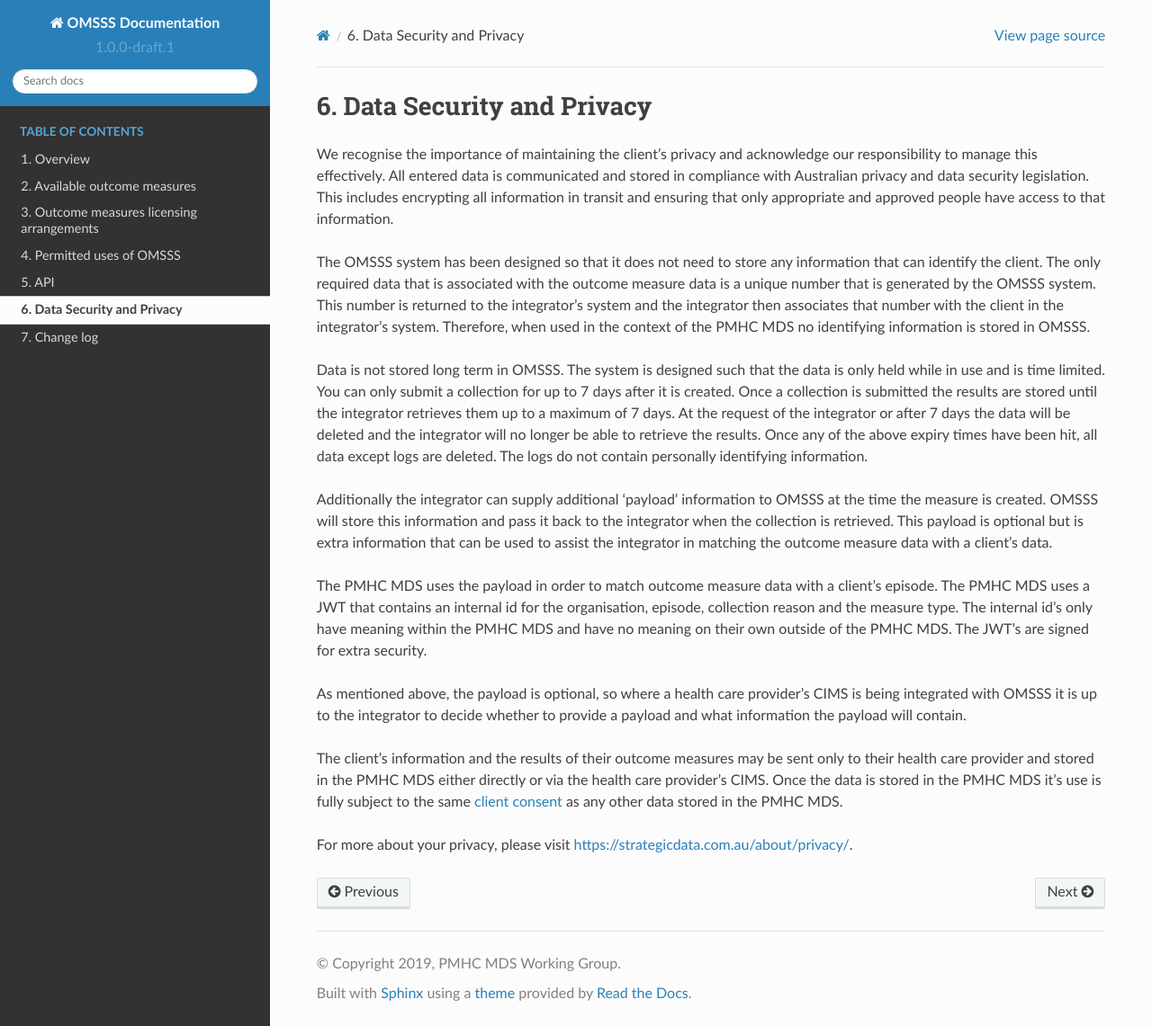
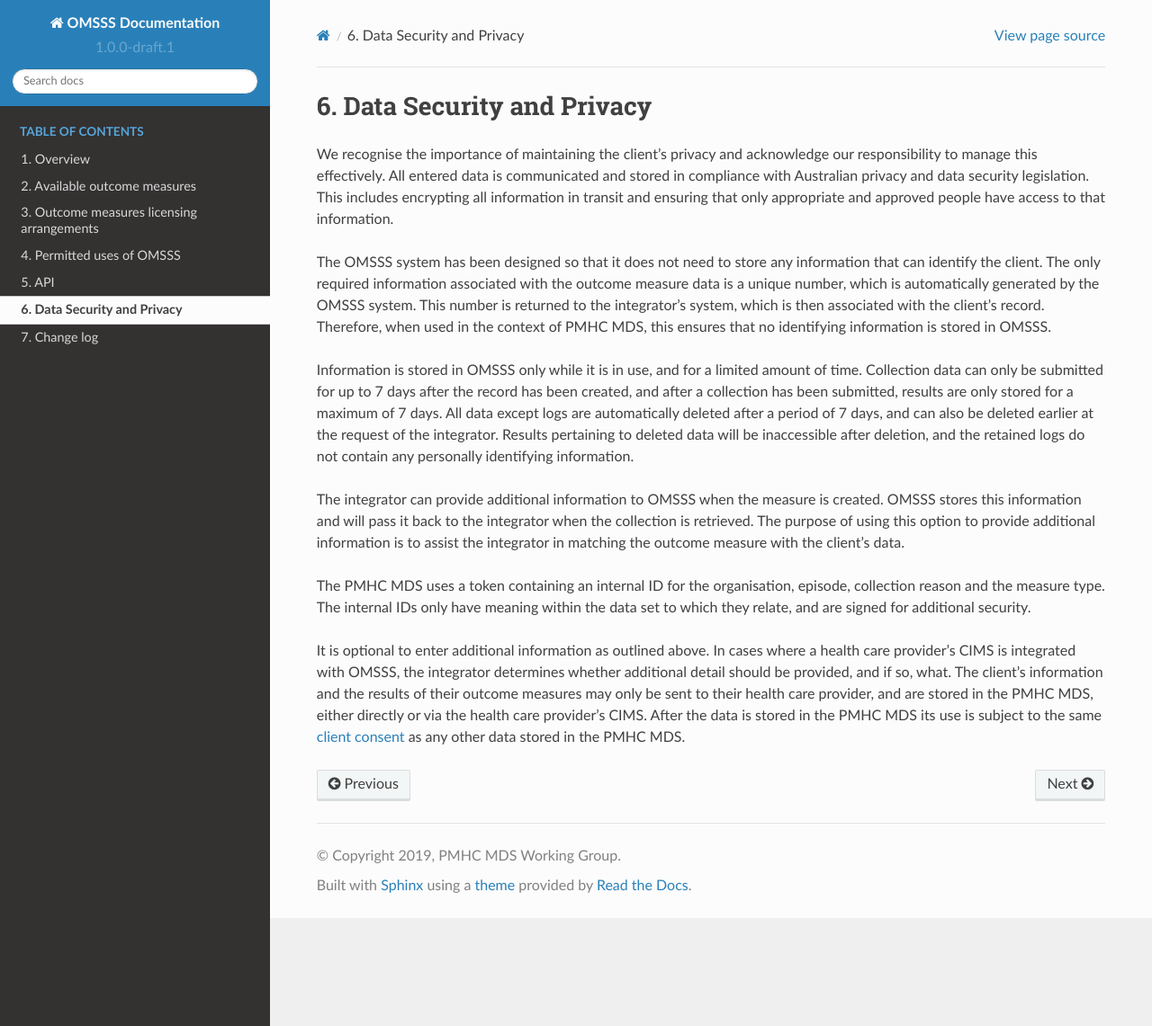
Before and after one commit to logicly-au/docs.omsss.online, a Sphinx documentation site: the page built from doc/data-security-privacy.rst, in a window 1280 px wide and 1141 px high. Shown: the whole window at 90% size. Built offline with Sphinx 7.4.7 and the Read the Docs theme 2.0.0, drawn with Linux system fonts in a browser that asks for light colours.

Commit message:
Updates from Amanda based on Bills comments on https://rt.strategicdata.com.au/Ticket/Display.html?id=864986#txn-10592027

```diff
--- a/doc/data-security-privacy.rst
+++ b/doc/data-security-privacy.rst
@@ -3,50 +3,45 @@
 Data Security and Privacy
 =========================
 
-We recognise the importance of maintaining the client's privacy and acknowledge
+We recognise the importance of maintaining the client’s privacy and acknowledge
 our responsibility to manage this effectively. All entered data is communicated
 and stored in compliance with Australian privacy and data security legislation.
 This includes encrypting all information in transit and ensuring that only
 appropriate and approved people have access to that information.
 
 The OMSSS system has been designed so that it does not need to store any
-information that can identify the client. The only required data that is
-associated with the outcome measure data is a unique number that is generated
-by the OMSSS system. This number is returned to the integrator's system and the
-integrator then associates that number with the client in the integrator's
-system. Therefore, when used in the context of the PMHC MDS no identifying
-information is stored in OMSSS.
+information that can identify the client. The only required information
+associated with the outcome measure data is a unique number, which is
+automatically generated by the OMSSS system. This number is returned to the
+integrator’s system, which is then associated with the client’s record.
+Therefore, when used in the context of PMHC MDS, this ensures that no
+identifying information is stored in OMSSS.
 
-Data is not stored long term in OMSSS. The system is designed such that the
-data is only held while in use and is time limited. You can only submit a
-collection for up to 7 days after it is created. Once a collection is submitted
-the results are stored until the integrator retrieves them up to a maximum of 7
-days. At the request of the integrator or after 7 days the data will be deleted
-and the integrator will no longer be able to retrieve the results. Once any of
-the above expiry times have been hit, all data except logs are deleted. The
-logs do not contain personally identifying information.
+Information is stored in OMSSS only while it is in use, and for a limited
+amount of time.  Collection data can only be submitted for up to 7 days after
+the record has been created, and after a collection has been submitted,
+results are only stored for a maximum of 7 days.  All data except logs are
+automatically deleted after a period of 7 days, and can also be deleted
+earlier at the request of the integrator.  Results pertaining to deleted
+data will be inaccessible after deletion, and the retained logs do not
+contain any personally identifying information.
 
-Additionally the integrator can supply additional 'payload' information to OMSSS
-at the time the measure is created. OMSSS will store this information and pass it
-back to the integrator when the collection is retrieved. This payload is optional
-but is extra information that can be used to assist the integrator in matching
-the outcome measure data with a client's data.
+The integrator can provide additional information to OMSSS when the measure
+is created. OMSSS stores this information and will pass it back to the
+integrator when the collection is retrieved.  The purpose of using this
+option to provide additional information is to assist the integrator in
+matching the outcome measure with the client’s data.
 
-The PMHC MDS uses the payload in order to match outcome measure data with a
-client's episode. The PMHC MDS uses a JWT that contains an internal id for
-the organisation, episode, collection reason and the measure type. The
-internal id's only have meaning within the PMHC MDS and have no meaning on their
-own outside of the PMHC MDS. The JWT's are signed for extra security.
+The PMHC MDS uses a token containing an internal ID for the organisation,
+episode, collection reason and the measure type. The internal IDs only have
+meaning within the data set to which they relate, and are signed for
+additional security.
 
-As mentioned above, the payload is optional, so where a health care provider's
-CIMS is being integrated with OMSSS it is up to the integrator to decide
-whether to provide a payload and what information the payload will contain.
-
-The client's information and the results of their outcome measures may
-be sent only to their health care provider and stored in the PMHC MDS either
-directly or via the health care provider’s CIMS. Once the data is stored in
-the PMHC MDS it’s use is fully subject to the same
-`client consent <https://docs.pmhc-mds.com/projects/data-specification/en/v2/data-model-and-specifications.html#episode-client-consent-to-anonymised-data>`_ as any
+It is optional to enter additional information as outlined above.  In cases
+where a health care provider’s CIMS is integrated with OMSSS, the integrator
+determines  whether additional detail should be provided, and if so, what.
+The client’s information and the results of their outcome measures may only be
+sent to their health care provider, and are stored in the PMHC MDS, either
+directly or via the health care provider’s CIMS. After the data is stored in
+the PMHC MDS its use is subject to the same `client consent <https://docs.pmhc-mds.com/projects/data-specification/en/v2/data-model-and-specifications.html#episode-client-consent-to-anonymised-data>`_ as any
 other data stored in the PMHC MDS.
-
-For more about your privacy, please visit https://strategicdata.com.au/about/privacy/.
```
Also changed, not shown: doc/overview.rst (+38 -26 lines), doc/figures/how-does-omsss-work-example-1.svg (added), doc/figures/how-does-omsss-work-example-2.svg (added), doc/figures/how-does-omsss-work.svg (deleted).
